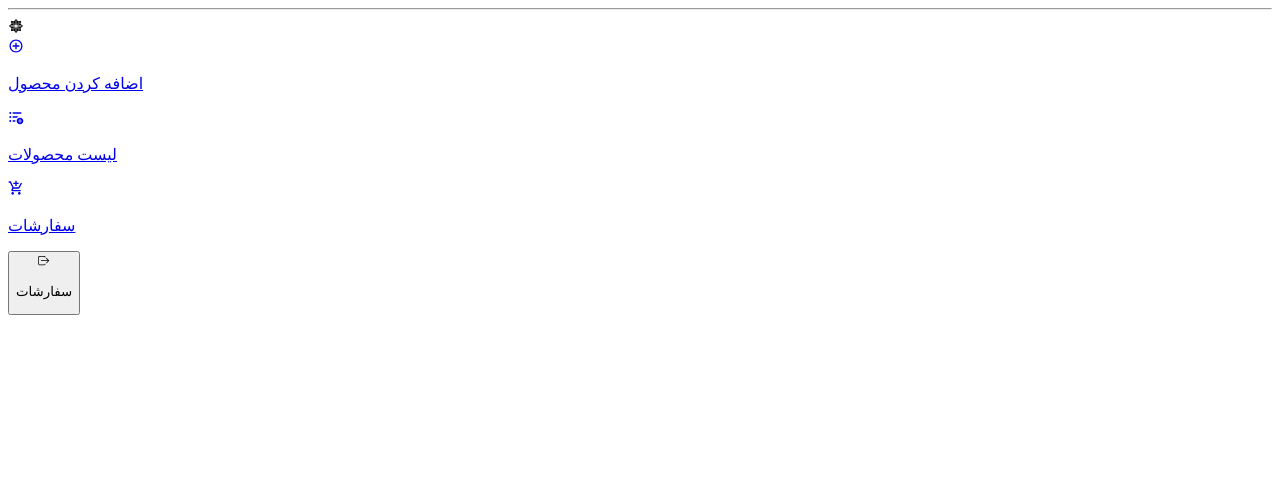
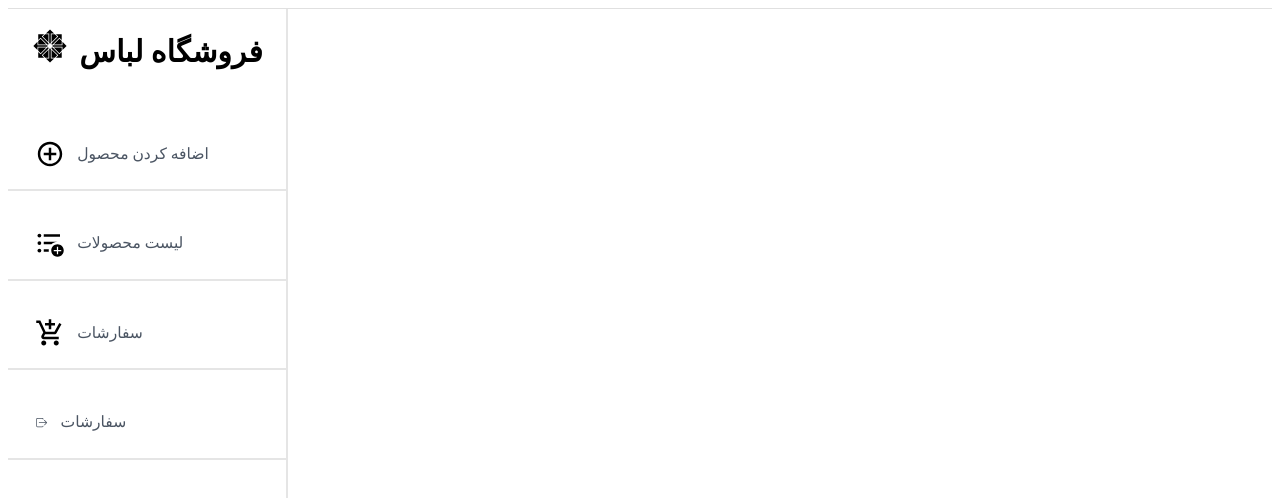
Before and after one commit to ShakilaMhd/Mountain-Shop, a React (Vite) app in the folder admin/: page / in a window 1280 px wide. Shown: the top 498 px of the page. Built offline with nearby package versions, Linux system fonts and the light colour scheme.

Commit message:
complete the sidebar of adminpanel

```diff
--- a/admin/src/components/Sidebar/Sidebar.css
+++ b/admin/src/components/Sidebar/Sidebar.css
@@ -1,5 +1,66 @@
 .sidebar-container {
-    width: 22%;
-    min-height: 100vh;
+  width: 22%;
+  min-height: 100vh;
+  border-right: 2px solid #e5e5e5;
+  background-color: #fff;
+}
 
+.sidebar-header {
+  display: flex;
+  justify-content: center;
+  gap: 10px;
 }
+
+.sidebar-logo {
+  font-size: 38px;
+  margin-top: 18px;
+}
+
+.sidebar-header h2 {
+  font-size: 30px;
+}
+
+.sidebar-links {
+  display: flex;
+  flex-direction: column;
+  gap: 1rem;
+  padding-top: 1.5rem;
+}
+
+.sidebar-link {
+  display: flex;
+  align-items: center;
+  gap: 0.75rem;
+  border-bottom: 2px solid #e5e5e5;
+  border-right: none;
+  padding: 0.7rem 1.7rem;
+  text-decoration: none;
+  color: #4b5563;
+  transition: background-color 0.3s, color 0.3s;
+}
+
+.sidebar-link:hover {
+  background-color: #f3f4f6;
+  color: #000;
+}
+
+.sidebar-icon {
+  font-size: 30px;
+  color: #000;
+}
+
+.sidebar-text {
+  display: none;
+  font-size: 0.975rem;
+}
+
+button {
+    border: none;
+    background-color: #fff;
+}
+
+@media (min-width: 768px) {
+  .sidebar-text {
+    display: block;
+  }
+}
--- a/admin/src/components/Sidebar/Sidebar.jsx
+++ b/admin/src/components/Sidebar/Sidebar.jsx
@@ -10,21 +10,24 @@ const Sidebar = () => {
     <div className="sidebar-container">
       <div className="sidebar-header">
         <FaCentos className="sidebar-logo" />
+        <h2>فروشگاه لباس</h2>
       </div>
       <div className="sidebar-links">
         <NavLink className="sidebar-link" to="/add">
           <IoMdAddCircleOutline className="sidebar-icon" />
           <p className="sidebar-text">اضافه کردن محصول</p>
         </NavLink>
-        <NavLink>
-          <MdFormatListBulletedAdd   className="sidebar-icon" />
+        <NavLink className="sidebar-link" to="/list">
+          <MdFormatListBulletedAdd  className="sidebar-icon" />
           <p className="sidebar-text">لیست محصولات</p>
         </NavLink>
+
 
         <NavLink className="sidebar-link" to="/orders">
           <MdAddShoppingCart className="sidebar-icon" />
           <p className="sidebar-text">سفارشات</p>
         </NavLink>
+
 
         <button className="sidebar-link">
           <IoIosLogOut className="sidevar-icon" />
--- a/admin/src/index.css
+++ b/admin/src/index.css
@@ -0,0 +1,15 @@
+.app-conatiner {
+    background-color: #f9f9f9;
+    min-height: 100vh;
+}
+
+.app-divider {
+    margin: 0;
+    border: none;
+    border-top: 1px solid #e0e0e0;
+}
+
+.app-contect {
+    display: flex;
+    width: 100%;
+}
```
